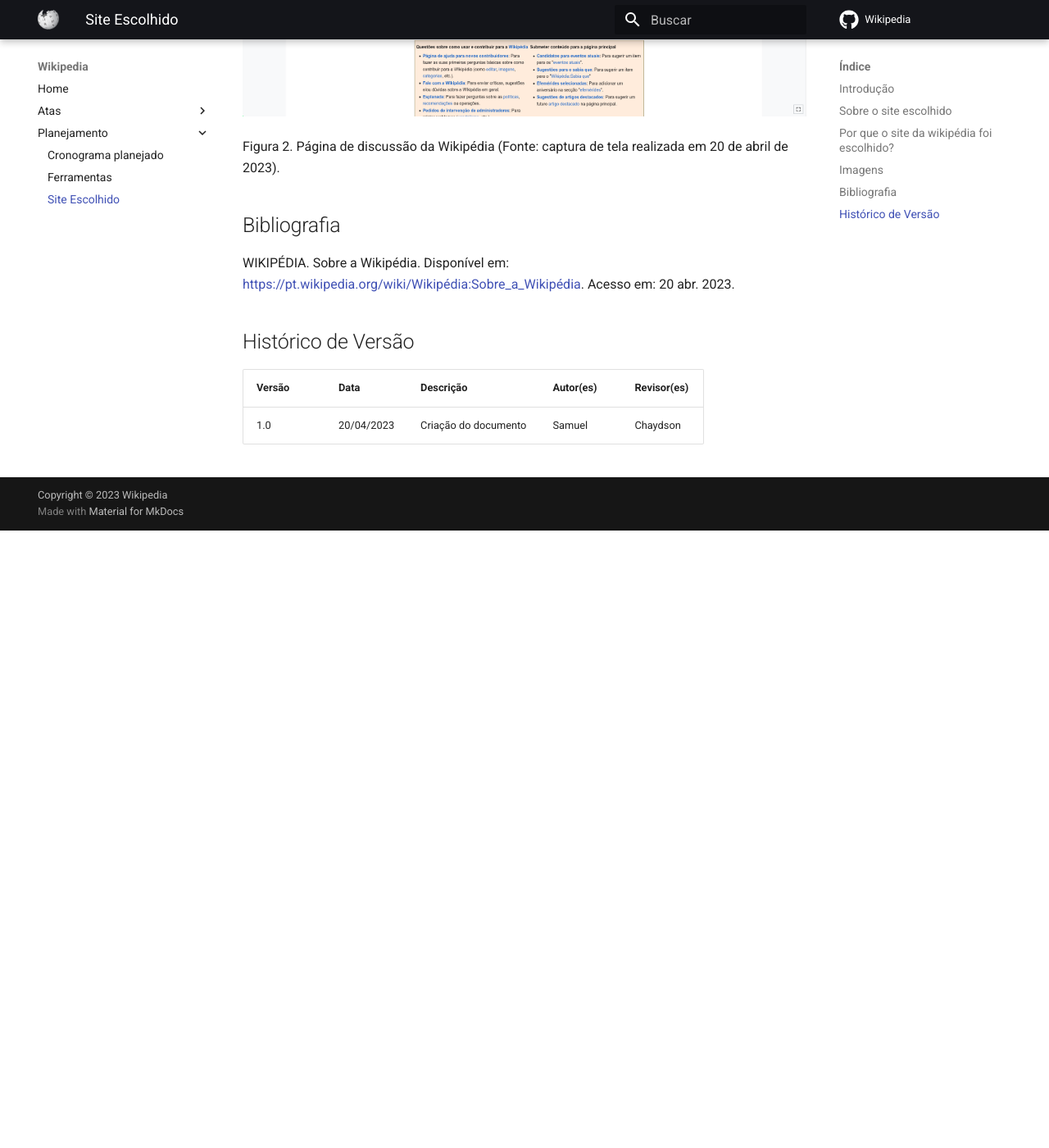
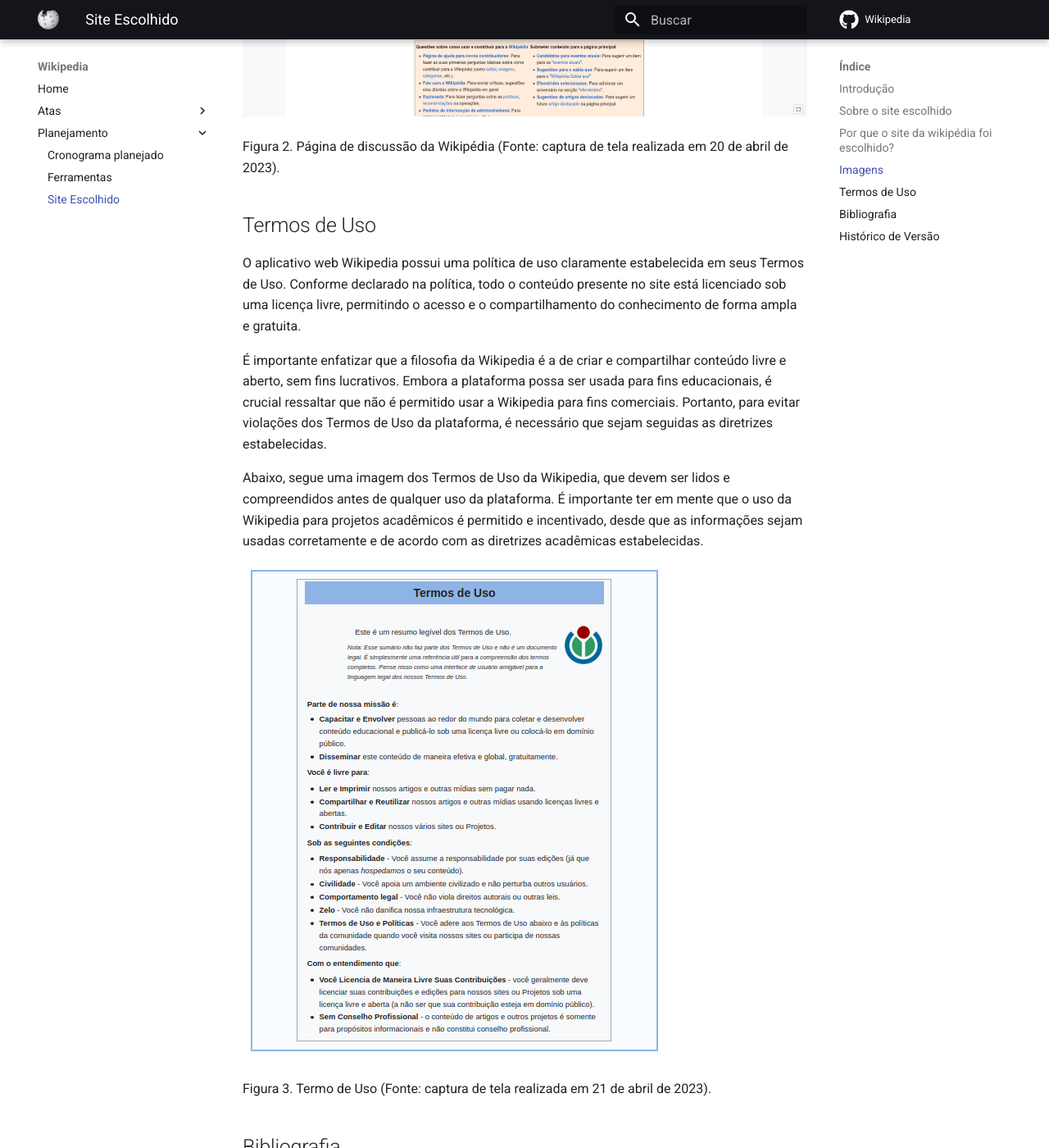
Before and after one commit to Interacao-Humano-Computador/2023.1-Wikipedia, an MkDocs documentation site: the page built from docs/planejamento/siteEscolhido.md, in a window 1280 px wide and 1400 px high, scrolled down 1676 px. Shown: the whole window at 82% size. Built offline with MkDocs 1.6.1 and Material for MkDocs 9.7.7, drawn with Linux system fonts in a browser that asks for light colours; comment, search, counter and statistics services are not loaded; before the commit the page ends 2323 px from its top, so only the background shows below that; some of the changed text lies outside the part shown.

Commit message:
Adicionando sessão do termo de uso

```diff
--- a/docs/planejamento/siteEscolhido.md
+++ b/docs/planejamento/siteEscolhido.md
@@ -22,12 +22,30 @@
 
 Figura 2. Página de discussão da Wikipédia (Fonte: captura de tela realizada em 20 de abril de 2023).
 
+## Termos de Uso
+
+O aplicativo web Wikipedia possui uma política de uso claramente estabelecida em seus Termos de Uso. Conforme declarado na política, todo o conteúdo presente no site está licenciado sob uma licença livre, permitindo o acesso e o compartilhamento do conhecimento de forma ampla e gratuita.
+
+É importante enfatizar que a filosofia da Wikipedia é a de criar e compartilhar conteúdo livre e aberto, sem fins lucrativos. Embora a plataforma possa ser usada para fins educacionais, é crucial ressaltar que não é permitido usar a Wikipedia para fins comerciais. Portanto, para evitar violações dos Termos de Uso da plataforma, é necessário que sejam seguidas as diretrizes estabelecidas.
+
+Abaixo, segue uma imagem dos Termos de Uso da Wikipedia, que devem ser lidos e compreendidos antes de qualquer uso da plataforma. É importante ter em mente que o uso da Wikipedia para projetos acadêmicos é permitido e incentivado, desde que as informações sejam usadas corretamente e de acordo com as diretrizes acadêmicas estabelecidas.
+
+![Figura 3: Termo de Uso](../images/termoUso.png)
+
+Figura 3. Termo de Uso (Fonte: captura de tela realizada em 21 de abril de 2023).
+
+
 ## Bibliografia
 
 WIKIPÉDIA. Sobre a Wikipédia. Disponível em: [https://pt.wikipedia.org/wiki/Wikipédia:Sobre_a_Wikipédia](https://pt.wikipedia.org/wiki/Wikip%C3%A9dia:Sobre_a_Wikip%C3%A9dia). Acesso em: 20 abr. 2023.
+
+Termos e condições de uso - Wikimedia Foundation Governance Wiki. Disponível em: <https://foundation.wikimedia.org/wiki/Policy:Terms_of_Use/pt-br#16._Modifica%C3%A7%C3%B5es_a_estes_termos_de_uso>. Acesso em: 22 abr. 2023.
+
+‌
 
 ## Histórico de Versão
 
 | Versão | Data       | Descrição            | Autor(es) | Revisor(es) |
 | ------ | ---------- | -------------------- | --------- | ----------- |
 | 1.0    | 20/04/2023 | Criação do documento | Samuel    | Chaydson    |
+| 1.1    | 21/04/2023 | Adicionando termo de uso | Pedro    | Gabriel    |
```
Also changed, not shown: docs/images/termoUso.png (added).
